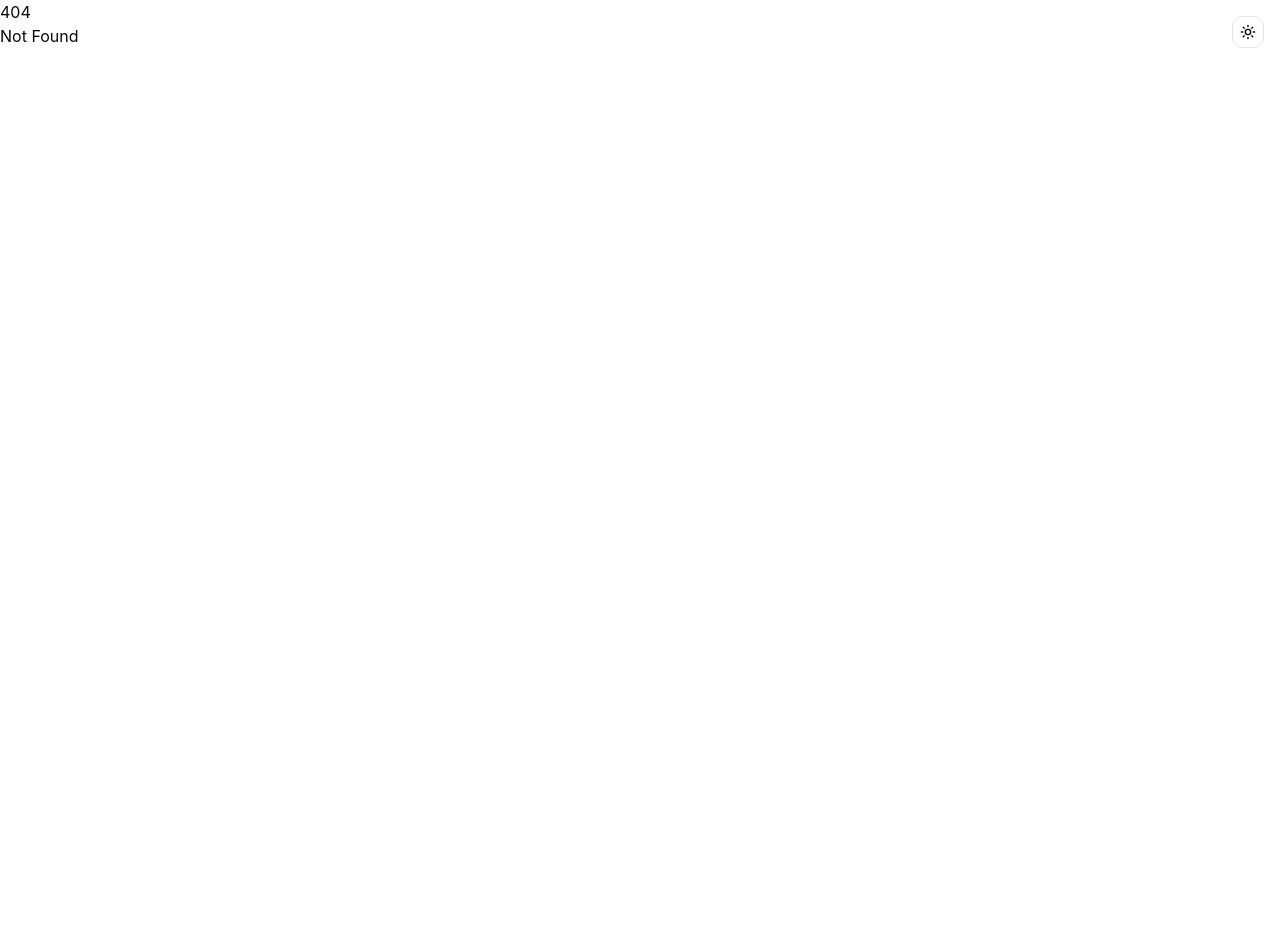
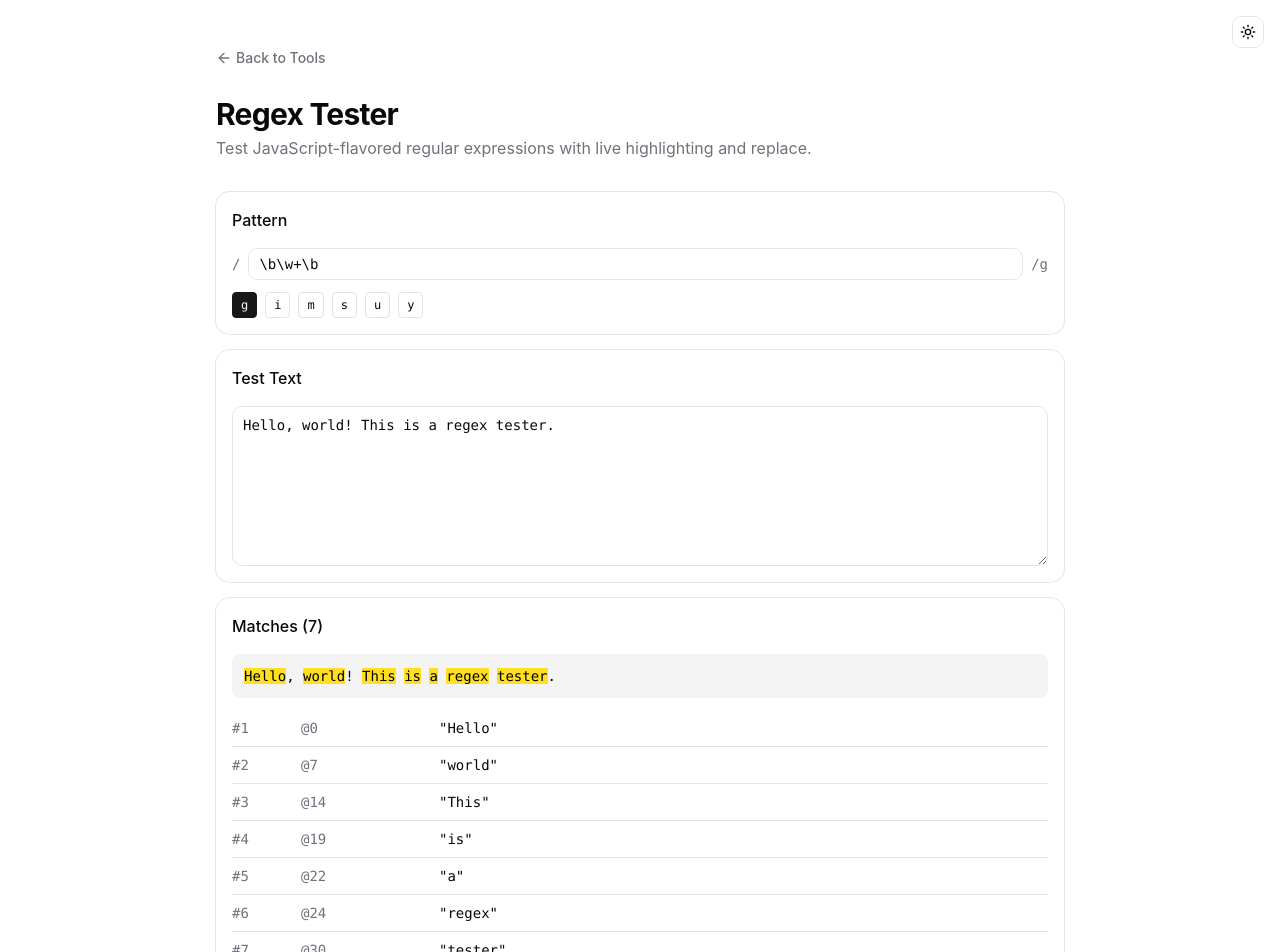
Before and after one commit to orykr/tool.ory.kr, a SvelteKit app in the folder frontend/: page /regex in a window 1280 px wide. Before the commit this address had no page. Shown: the top 952 px of the page. Before the commit the page ends 800 px from the top, so only its background shows below. Built offline with nearby package versions, Linux system fonts and the light colour scheme.

Commit message:
feat(regex): add JavaScript regex tester with replace

```diff
--- a/frontend/src/routes/+page.svelte
+++ b/frontend/src/routes/+page.svelte
@@ -76,6 +76,11 @@
 			href: "/text-case",
 			title: "Text Case Converter",
 			description: "camelCase / snake_case / kebab-case / Title Case with stats."
+		},
+		{
+			href: "/regex",
+			title: "Regex Tester",
+			description: "Test JavaScript regex with live match highlighting and replace."
 		}
 	];
 </script>
--- /dev/null
+++ b/frontend/src/routes/regex/+page.svelte
@@ -0,0 +1,217 @@
+<script lang="ts">
+	import * as Card from "$lib/components/ui/card/index.js";
+	import { Button } from "$lib/components/ui/button/index.js";
+	import { Input } from "$lib/components/ui/input/index.js";
+	import { Label } from "$lib/components/ui/label/index.js";
+	import { Textarea } from "$lib/components/ui/textarea/index.js";
+	import ArrowLeft from "@lucide/svelte/icons/arrow-left";
+	import Copy from "@lucide/svelte/icons/copy";
+	import Check from "@lucide/svelte/icons/check";
+
+	let pattern = $state("\\b\\w+\\b");
+	let flags = $state("g");
+	let text = $state("Hello, world! This is a regex tester.");
+	let replacement = $state("");
+	let useReplace = $state(false);
+
+	const flagSet = ["g", "i", "m", "s", "u", "y"] as const;
+
+	function toggleFlag(flag: string) {
+		if (flags.includes(flag)) flags = flags.replace(flag, "");
+		else flags = flags + flag;
+	}
+
+	let result = $derived.by(() => {
+		if (!pattern) return { ok: true as const, matches: [] as Match[], replaced: text };
+		try {
+			const re = new RegExp(pattern, flags);
+			const matches: Match[] = [];
+			if (flags.includes("g")) {
+				let m: RegExpExecArray | null;
+				const reLocal = new RegExp(pattern, flags);
+				while ((m = reLocal.exec(text)) !== null) {
+					matches.push({ match: m[0], index: m.index, groups: m.slice(1) });
+					if (m[0] === "" && reLocal.lastIndex === m.index) reLocal.lastIndex++;
+				}
+			} else {
+				const m = re.exec(text);
+				if (m) matches.push({ match: m[0], index: m.index, groups: m.slice(1) });
+			}
+			let replaced = text;
+			if (useReplace) {
+				try {
+					replaced = text.replace(re, replacement);
+				} catch (e) {
+					replaced = text;
+				}
+			}
+			return { ok: true as const, matches, replaced };
+		} catch (e) {
+			return { ok: false as const, error: (e as Error).message };
+		}
+	});
+
+	type Match = { match: string; index: number; groups: string[] };
+
+	let highlighted = $derived.by(() => {
+		if (!result.ok || result.matches.length === 0) return null;
+		const segments: Array<{ text: string; highlight: boolean }> = [];
+		let cursor = 0;
+		for (const m of result.matches) {
+			if (m.index > cursor) segments.push({ text: text.slice(cursor, m.index), highlight: false });
+			segments.push({ text: m.match || "(empty match)", highlight: true });
+			cursor = m.index + m.match.length;
+			if (m.match === "") cursor++;
+		}
+		if (cursor < text.length) segments.push({ text: text.slice(cursor), highlight: false });
+		return segments;
+	});
+
+	let copied = $state<string | null>(null);
+	async function copy(label: string, value: string) {
+		await navigator.clipboard.writeText(value);
+		copied = label;
+		setTimeout(() => (copied = null), 1200);
+	}
+</script>
+
+<main class="container mx-auto max-w-4xl px-6 py-12">
+	<nav class="mb-6">
+		<a
+			href="/"
+			class="text-muted-foreground hover:text-foreground inline-flex items-center gap-1 text-sm font-medium transition-colors"
+		>
+			<ArrowLeft class="h-4 w-4" />
+			Back to Tools
+		</a>
+	</nav>
+
+	<header class="mb-8">
+		<h1 class="text-3xl font-bold tracking-tight">Regex Tester</h1>
+		<p class="text-muted-foreground mt-1">
+			Test JavaScript-flavored regular expressions with live highlighting and replace.
+		</p>
+	</header>
+
+	<Card.Root class="mb-4">
+		<Card.Header>
+			<Card.Title class="text-base">Pattern</Card.Title>
+		</Card.Header>
+		<Card.Content class="space-y-3">
+			<div class="flex items-center gap-2">
+				<span class="text-muted-foreground font-mono">/</span>
+				<Input bind:value={pattern} class="font-mono" placeholder="\\b\\w+\\b" />
+				<span class="text-muted-foreground font-mono">/{flags}</span>
+			</div>
+
+			<div class="flex flex-wrap gap-2">
+				{#each flagSet as flag (flag)}
+					<button
+						type="button"
+						class="rounded border px-2 py-1 font-mono text-xs {flags.includes(flag)
+							? 'bg-primary text-primary-foreground border-primary'
+							: 'bg-background hover:bg-muted'}"
+						onclick={() => toggleFlag(flag)}
+					>
+						{flag}
+					</button>
+				{/each}
+			</div>
+
+			{#if !result.ok}
+				<div
+					class="border-destructive/50 bg-destructive/10 text-destructive rounded-md border p-3 text-sm"
+				>
+					{result.error}
+				</div>
+			{/if}
+		</Card.Content>
+	</Card.Root>
+
+	<Card.Root class="mb-4">
+		<Card.Header>
+			<Card.Title class="text-base">Test Text</Card.Title>
+		</Card.Header>
+		<Card.Content>
+			<Textarea bind:value={text} class="min-h-40 font-mono text-sm" />
+		</Card.Content>
+	</Card.Root>
+
+	{#if result.ok}
+		<Card.Root class="mb-4">
+			<Card.Header>
+				<Card.Title class="text-base">
+					Matches ({result.matches.length})
+				</Card.Title>
+			</Card.Header>
+			<Card.Content class="space-y-3">
+				{#if highlighted}
+					<div
+						class="bg-muted rounded-md p-3 font-mono text-sm whitespace-pre-wrap break-all"
+					>
+						{#each highlighted as seg, i (i)}
+							{#if seg.highlight}
+								<mark class="bg-yellow-300 dark:bg-yellow-700 dark:text-white">{seg.text}</mark>
+							{:else}
+								{seg.text}
+							{/if}
+						{/each}
+					</div>
+				{/if}
+
+				{#if result.matches.length}
+					<ul class="divide-y">
+						{#each result.matches as m, i (i)}
+							<li class="grid grid-cols-12 gap-3 py-2 text-sm">
+								<span class="text-muted-foreground col-span-1 font-mono">#{i + 1}</span>
+								<span class="text-muted-foreground col-span-2 font-mono">@{m.index}</span>
+								<span class="col-span-9 font-mono break-all">"{m.match}"</span>
+								{#if m.groups.length > 0}
+									<div class="col-span-12 ml-3 space-y-0.5 border-l pl-3 text-xs">
+										{#each m.groups as g, gi (gi)}
+											<div class="font-mono">
+												<span class="text-muted-foreground">$&#123;{gi + 1}&#125;</span> = "{g ?? ""}"
+											</div>
+										{/each}
+									</div>
+								{/if}
+							</li>
+						{/each}
+					</ul>
+				{/if}
+			</Card.Content>
+		</Card.Root>
+
+		<Card.Root>
+			<Card.Header>
+				<Card.Title class="text-base">Replace</Card.Title>
+				<Card.Description>Use $1, $2, etc. for group backreferences.</Card.Description>
+			</Card.Header>
+			<Card.Content class="space-y-3">
+				<label class="flex cursor-pointer items-center gap-2 text-sm">
+					<input type="checkbox" bind:checked={useReplace} class="h-4 w-4 rounded border" />
+					Enable replace
+				</label>
+
+				<div class="space-y-1.5">
+					<Label for="re-replace">Replacement</Label>
+					<Input id="re-replace" bind:value={replacement} class="font-mono" />
+				</div>
+
+				{#if useReplace}
+					<div class="flex items-center justify-between">
+						<Label>Result</Label>
+						<Button
+							variant="ghost"
+							size="sm"
+							onclick={() => copy("replaced", result.replaced)}
+						>
+							{#if copied === "replaced"}<Check />Copied{:else}<Copy />Copy{/if}
+						</Button>
+					</div>
+					<pre class="bg-muted rounded-md p-3 font-mono text-sm whitespace-pre-wrap break-all">{result.replaced}</pre>
+				{/if}
+			</Card.Content>
+		</Card.Root>
+	{/if}
+</main>
```
